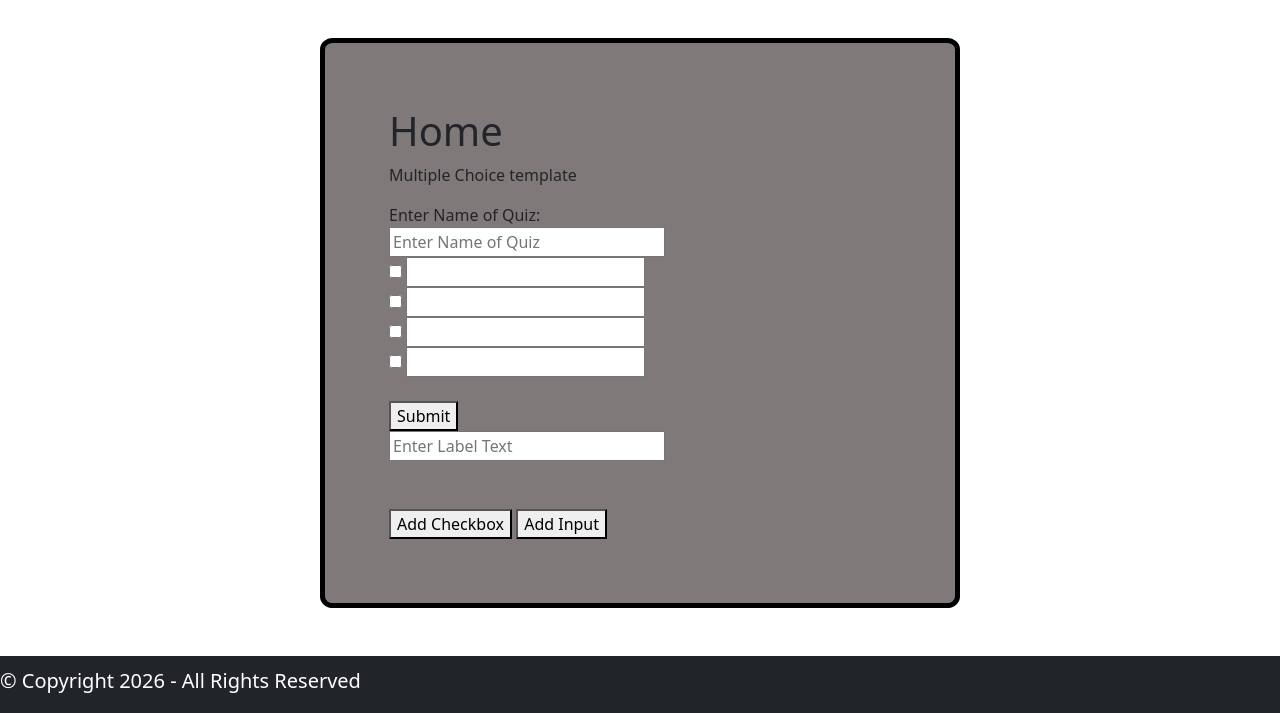
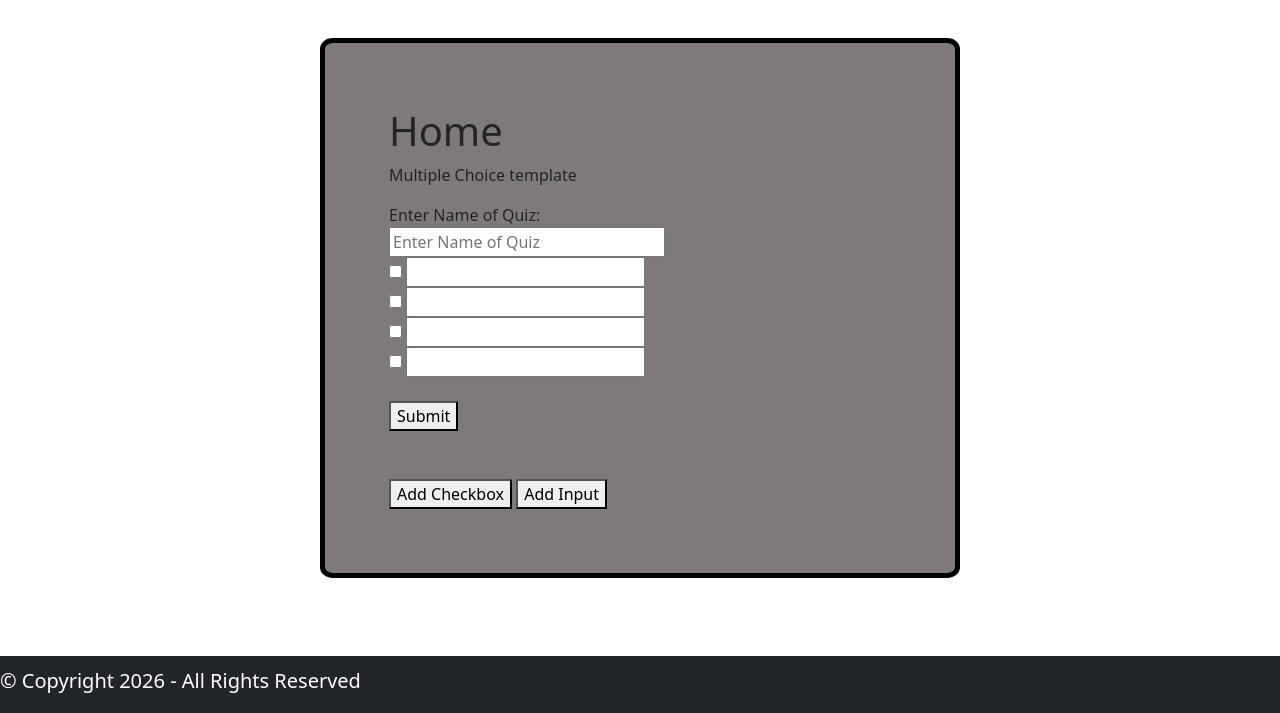
Before and after one commit to ConnorD-tech/Final-Project-Web-And-Script, a Node server app: page / in a window 1280 px wide. Shown: the part 86-799 px from the top of the page. Run offline with Node 20, Linux system fonts and the light colour scheme; some libraries are stand-ins or nearby versions.

Commit message:
small fixes from last push

```diff
--- a/views/index.ejs
+++ b/views/index.ejs
@@ -16,18 +16,17 @@
       <label for= "nameOfQuiz">Enter Name of Quiz:</label><br>
       <input type="text" id="nameOfQuiz" name="nameOfQuiz" required placeholder="Enter Name of Quiz" style="width: 55%;"><br>
       <input type="checkbox">
-      <input type="text"><br>
+      <input type="text" id="checkbox1" name="checkbox1"><br>
       <input type="checkbox">
-      <input type="text"><br>
+      <input type="text" id="checkbox2" name="checkbox2"><br>
       <input type="checkbox">
-      <input type="text"><br>
+      <input type="text" id="checkbox3" name="checkbox3"><br>
       <input type="checkbox">
-      <input type="text"><br>
+      <input type="text" id="checkbox4" name="checkbox4"><br>
       <br>
       <button type="submit" id="submit">Submit</button>
       <!--<input type="submit" value="Submit">-->
     </form>
-    <input type="text" id="text" name="text" required placeholder="Enter Label Text" style="width: 55%;"><br>
     <br>
     <br>
     <button id = 'addCheckbox' type="addCheckbox">Add Checkbox</button>
@@ -40,83 +39,61 @@
   const form = document.getElementById('contactForm');
   //const submit = document.getElementById('submit');
 
-  let labelCount = 0;
-  let labelsID = []
-  let labels = []
-  let inputType = []
+  let uniqueId = 4
 
   form.addEventListener('submit', (e) => {
     e.preventDefault();
     const data = new FormData(e.target);
-    //const nameOfQuiz = data.get('nameOfQuiz');
-    //console.log(nameOfQuiz);
-    //const entries = Object.fromEntries(data.entries());
-    //const entries = data.getAll('input');
-    console.log(labels);
-    console.log(labelsID);
-    console.log(inputType);
+    const entries = Object.fromEntries(data.entries());
+    console.log(entries)
   });
 
-  //adds things to form
   document.getElementById("addInput").addEventListener("click", () => {
-    const idk = document.getElementById("text");
-    const text = idk.value;
-    labelCount += 1;
-    const uniqueId = `input${labelCount}`;
+    uniqueId++;
 
     const input = document.createElement("input");
     input.id = 'input';
-    input.name = 'input';
     input.type = 'text';
+    input.placeholder = 'No need to fill out'
 
-    const label = document.createElement('label');
-    label.htmlFor = 'input';
-    label.textContent = text;
-    label.id = uniqueId
-
+    const question = document.createElement("input");
+    question.id = 'question' + uniqueId;
+    question.name = 'question' + uniqueId;
+    question.type = 'text';
+    question.placeholder = 'Put Question Here'
 
     const lineBreak = document.createElement('br');
-    const lineBreak2 = document.createElement('br');
 
     const contactForm = document.getElementById('contactForm');
     contactForm.appendChild(input);
-    contactForm.appendChild(label);
-    contactForm.insertBefore(label, submit);
-    contactForm.insertBefore(lineBreak2, submit);
+    contactForm.appendChild(question);
+    contactForm.insertBefore(question, submit);
     contactForm.insertBefore(input, submit);
     contactForm.insertBefore(lineBreak, submit);
-    labelsID[labelsID.length] = uniqueId
-    labels[labels.length] = (document.getElementById(uniqueId).textContent)
-    inputType[inputType.length] = 'input'
   });
 
   document.getElementById("addCheckbox").addEventListener("click", () => {
-    const idk = document.getElementById("text");
-    const text = idk.value;
-    labelCount += 1;
-    const uniqueId = `input${labelCount}`;
+    uniqueId++;
 
     const checkbox = document.createElement("input");
     checkbox.id = 'checkbox';
-    checkbox.name = 'checkbox';
+    checkbox.name = 'checkbox' + uniqueId;
     checkbox.type = "checkbox";
-    checkbox.checked = true
 
-    const label = document.createElement('label');
-    label.htmlFor = 'checkbox';
-    label.textContent = text;
-    label.id = uniqueId
+
+    const input = document.createElement("input");
+    input.id = 'checkbox' + uniqueId;
+    input.type = 'text';
+    input.name = 'checkbox' + uniqueId
 
     const lineBreak = document.createElement('br');
 
     const contactForm = document.getElementById('contactForm');
     contactForm.appendChild(checkbox);
-    contactForm.appendChild(label);
+    contactForm.appendChild(input);
     contactForm.insertBefore(checkbox, submit);
-    contactForm.insertBefore(label, submit);
+    contactForm.insertBefore(input, submit);
     contactForm.insertBefore(lineBreak, submit);
-    labelsID[labelsID.length] = uniqueId
-    labels[labels.length] = (document.getElementById(uniqueId).textContent)
-    inputType[inputType.length] = 'checkBox'
   });
+
 </script>
```
Also changed, not shown: views/maker.ejs (+4 -8 lines).
